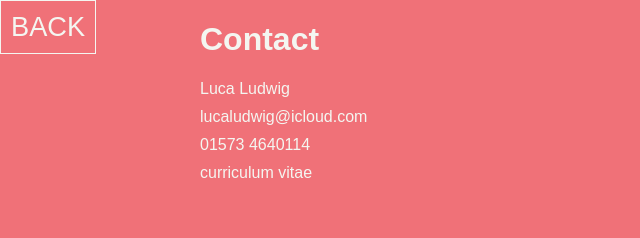
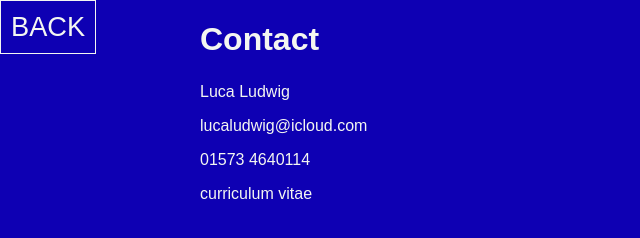
Before and after one commit to data-mafia/dadadata.github.io, a plain HTML site: page contact.html in a window 1280 px wide. Shown: the whole page, without its empty margins (0-640 px from the left). Drawn offline with Linux system fonts and the light colour scheme.

Commit message:
Update contact.html

```diff
--- a/contact.html
+++ b/contact.html
@@ -9,7 +9,7 @@
         body {
             font-family: 'Helvetica Light', sans-serif;
             margin: 20px;
-            background-color: #f07178;
+            background-color: #0e00b3;
             color: #f4f6f1;
         }
 
@@ -84,6 +84,12 @@
             }
         }
 
+        section p {
+            margin-bottom: 15px; /* Ändern Sie die Zahl nach Bedarf */
+            line-height: 1.5; /* Ändern Sie die Zeilenhöhe nach Bedarf */
+        }
+
+
     </style>
 </head>
 <body>
```
